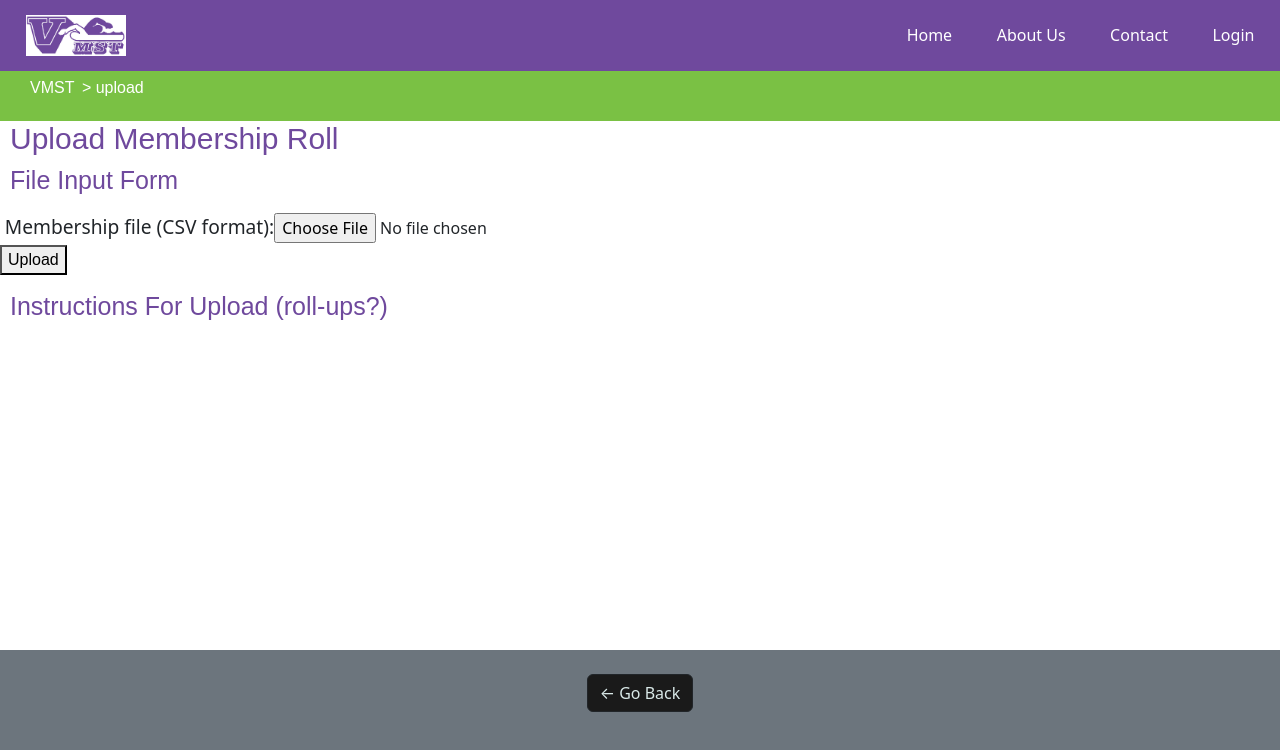
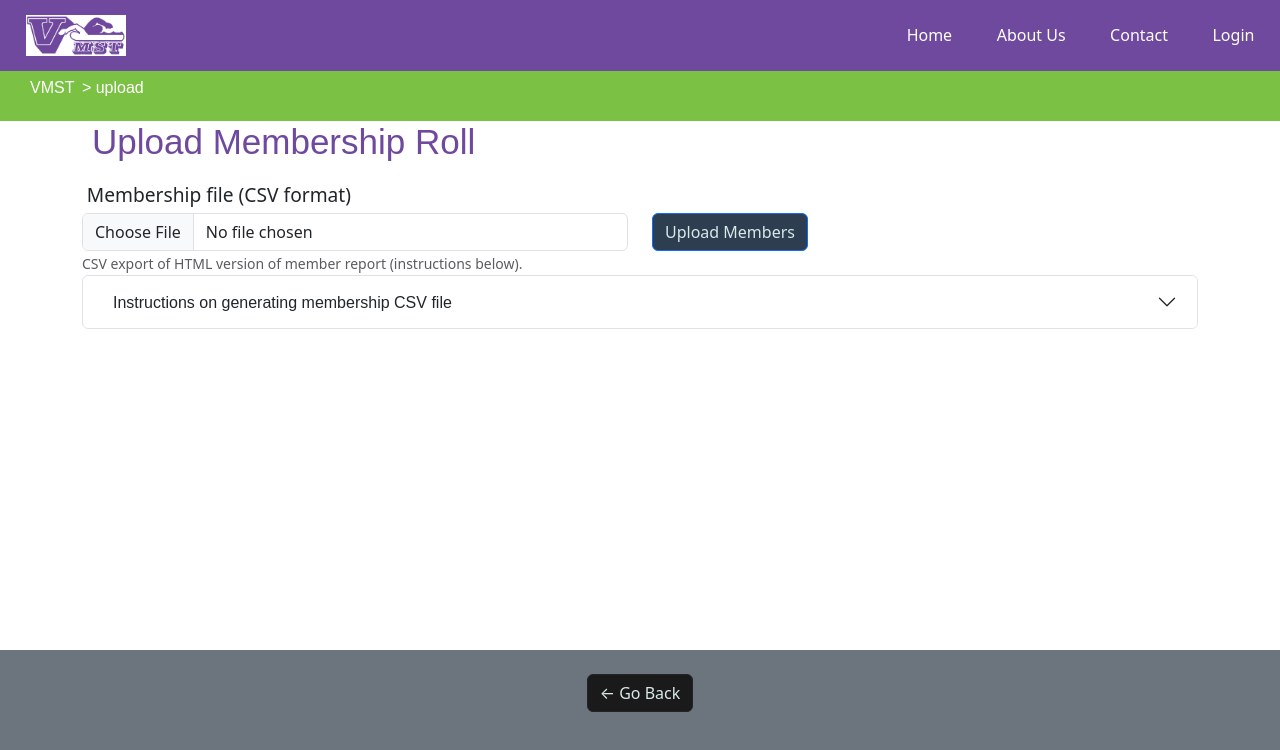
Before and after one commit to clstevenson/VMST-Website, a React (Vite) app in the folder client/: page /upload in a window 1280 px wide. Shown: the top 750 px of the page. Built offline with nearby package versions, Linux system fonts and the light colour scheme.

Commit message:
Style the member upload page

```diff
--- a/client/src/pages/UploadMembers.jsx
+++ b/client/src/pages/UploadMembers.jsx
@@ -3,13 +3,28 @@ import { useMutation } from '@apollo/client';
 import Auth from '../utils/auth';
 import { UPLOAD_MEMBERS } from '../utils/mutations';
 import papa from 'papaparse';
+import Container from 'react-bootstrap/Container';
+import Button from 'react-bootstrap/Button';
+import Form from 'react-bootstrap/Form';
+import Col from 'react-bootstrap/Col';
+import Row from 'react-bootstrap/Row';
+import Accordion from 'react-bootstrap/Accordion';
+import Alert from 'react-bootstrap/Alert';
 
 export default function UploadMembers() {
+  // state representing new members data uploaded from user
   const [members, setMembers] = useState([]);
+  // feedback to the user
   const [message, setMessage] = useState('');
+  // state representing currently selected file
   const [file, setFile] = useState('');
+  // state that represents what is currently in the DB
+  const [current, setCurrent] = useState([]);
+  // mutation to update the Members collection in the CB
+  // (used in form onSubmit event handler)
   const [upload, { error }] = useMutation(UPLOAD_MEMBERS);
 
+  // file input onchange event handler, which parses the CSV file
   const handleFile = (e) => {
     setFile(e.target.value);
     let reader = new FileReader();
@@ -25,6 +40,8 @@ export default function UploadMembers() {
     reader.onerror = () => console.log(reader.error);
   }
 
+  // form submit event handler extracts the good parts of the data
+  // and uploads to the Members collection of the DB, replacing those contents
   const handleFormSubmit = async (e) => {
     e.preventDefault();
     // extract the parts that we need
@@ -50,7 +67,7 @@ export default function UploadMembers() {
     if (error) {
       setMessage(`There was a problem: ${error}`);
     } else {
-      setMessage(`Success! ${memberData.length} members added.`)
+      setMessage(`Success! ${memberData.length} members uploaded.`)
     }
 
     //reset state variables
@@ -60,17 +77,19 @@ export default function UploadMembers() {
 
   return (
     <>
-      <h2>Upload Membership Roll</h2>
+      <Container>
+        <h1>Upload Membership Roll</h1>
 
-      <h3>File Input Form</h3>
-
-      <form
+        <Form
           onSubmit={handleFormSubmit}
         >
-        <label htmlFor="members">
-          Membership file (CSV format):{' '}
-        </label>
-        <input
+          <Form.Group controlId="formUploadMembers">
+            <Form.Label htmlFor="members">
+              Membership file (CSV format)
+            </Form.Label>
+            <Row>
+              <Col>
+                <Form.Control
                   type="file"
                   id="members"
                   name="members"
@@ -78,15 +97,42 @@ export default function UploadMembers() {
                   accept=".csv"
                   onChange={handleFile}
                 />
-        <p>
-          <button>Upload</button>
-        </p>
-      </form>
+                <Form.Text id="CSV help block">
+                  CSV export of HTML version of member report (instructions below).
+                </Form.Text>
+              </Col>
+              <Col>
+                <Button
+                  variant="primary"
+                  type="submit"
+                >
+                  Upload Members
+                </Button>
+              </Col>
+            </Row>
+          </Form.Group>
+        </Form>
 
         {/* when message is not an empty string, it is displayed */}
-      {message && <p> {message} </p>}
+        {message && <Alert variant='success'> {message} </Alert>}
 
-      <h3>Instructions For Upload (roll-ups?)</h3>
+        <Accordion>
+          <Accordion.Item eventKey="0">
+            <Accordion.Header>
+              Instructions on generating membership CSV file
+            </Accordion.Header>
+            <Accordion.Body>
+              <p>
+                Lorem ipsum dolor sit amet, consectetur adipisicing elit, sed do eiusmod tempor incididunt ut labore et dolore magna aliqua. Ut enim ad minim veniam, quis nostrud exercitation ullamco laboris nisi ut aliquip ex ea commodo consequat. Duis aute irure dolor in reprehenderit in voluptate velit esse cillum dolore eu fugiat nulla pariatur. Excepteur sint occaecat cupidatat non proident, sunt in culpa qui officia deserunt mollit anim id est laborum.
+              </p>
+
+              <p>
+                Sed ut perspiciatis unde omnis iste natus error sit voluptatem accusantium doloremque laudantium, totam rem aperiam, eaque ipsa quae ab illo inventore veritatis et quasi architecto beatae vitae dicta sunt explicabo. Nemo enim ipsam voluptatem quia voluptas sit aspernatur aut odit aut fugit, sed quia consequuntur magni dolores eos qui ratione voluptatem sequi nesciunt. Neque porro quisquam est, qui dolorem ipsum quia dolor sit amet, consectetur, adipisci velit, sed quia non numquam eius modi tempora incidunt ut labore et dolore magnam aliquam quaerat voluptatem. Ut enim ad minima veniam, quis nostrum exercitationem ullam corporis suscipit laboriosam, nisi ut aliquid ex ea commodi consequatur? Quis autem vel eum iure reprehenderit qui in ea voluptate velit esse quam nihil molestiae consequatur, vel illum qui dolorem eum fugiat quo voluptas nulla pariatur?
+              </p>
+            </Accordion.Body>
+          </Accordion.Item>
+        </Accordion>
+      </Container>
 
     </>
   );
```
Also changed, not shown: 1 other file (tests, documents, lock files or other folders). Lines whose indentation alone changed are shown as unchanged.
